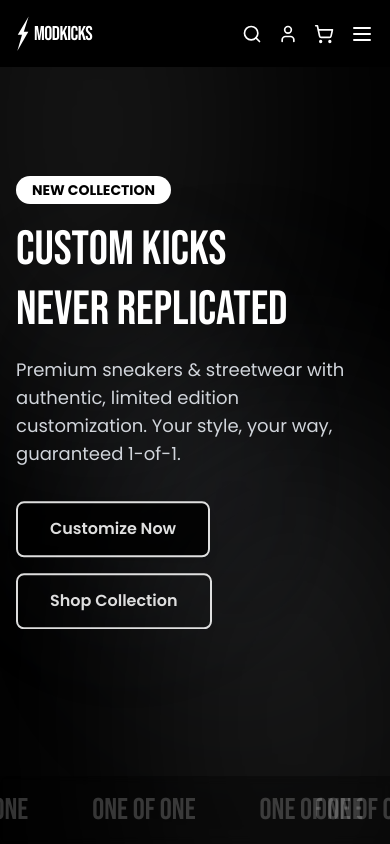
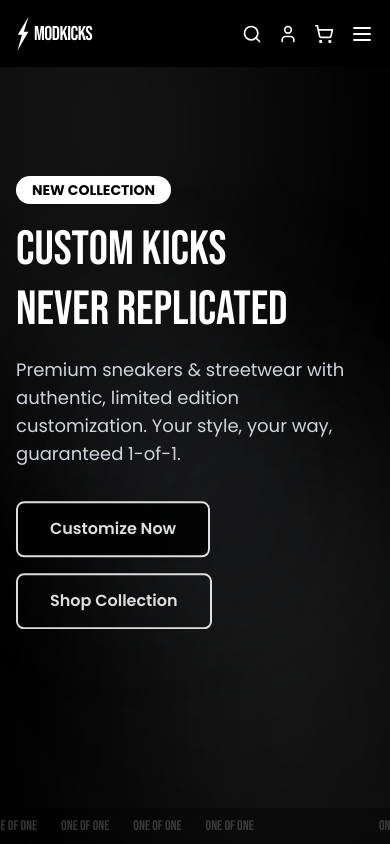
Before and after one commit to GariFFon/Website_Street, a React (Vite) app: page / in a window 390 px wide. Shown: the top 844 px of the page. Built offline with nearby package versions, Linux system fonts and the light colour scheme.

Commit message:
carousel thoda theek kiya hai

```diff
--- a/src/components/home/Hero.tsx
+++ b/src/components/home/Hero.tsx
@@ -1,8 +1,33 @@
-
-import React from 'react';
+import React, { useEffect, useState } from 'react';
 import Button from '../Button';
 
 const Hero = () => {
+  // Add state to track window width for responsive carousel
+  const [windowWidth, setWindowWidth] = useState(
+    typeof window !== 'undefined' ? window.innerWidth : 0
+  );
+
+  // Update window width on resize
+  useEffect(() => {
+    const handleResize = () => {
+      setWindowWidth(window.innerWidth);
+    };
+
+    if (typeof window !== 'undefined') {
+      window.addEventListener('resize', handleResize);
+      handleResize(); // Set initial width
+    }
+
+    return () => {
+      if (typeof window !== 'undefined') {
+        window.removeEventListener('resize', handleResize);
+      }
+    };
+  }, []);
+
+  // Determine how many items to show based on screen size
+  const carouselItemCount = windowWidth < 640 ? 4 : windowWidth < 1024 ? 6 : 8;
+
   return (
     <section className="min-h-screen flex flex-col justify-center relative overflow-hidden bg-black text-white">
       <div className="absolute inset-0 overflow-hidden">
@@ -62,18 +87,24 @@ const Hero = () => {
         </div>
       </div>
 
-      <div className="absolute bottom-0 left-0 right-0 overflow-hidden py-4 bg-black bg-opacity-30 backdrop-blur-sm">
+      <div className="absolute bottom-0 left-0 right-0 overflow-hidden py-2 sm:py-3 md:py-4 bg-black bg-opacity-30 backdrop-blur-sm">
         <div className="relative flex whitespace-nowrap">
           <div className="flex animate-[marquee_25s_linear_infinite]">
-            {Array(8).fill("ONE OF ONE").map((text, i) => (
-              <span key={i} className="font-display text-3xl md:text-4xl mx-8 opacity-20">
+            {Array(carouselItemCount).fill("ONE OF ONE").map((text, i) => (
+              <span
+                key={i}
+                className="font-display text-sm sm:text-xl md:text-2xl lg:text-3xl xl:text-4xl mx-3 sm:mx-4 md:mx-6 lg:mx-8 opacity-20"
+              >
                 {text}
               </span>
             ))}
           </div>
           <div className="absolute top-0 flex animate-[marquee_25s_linear_infinite] left-[100%]">
-            {Array(8).fill("ONE OF ONE").map((text, i) => (
-              <span key={i} className="font-display text-3xl md:text-4xl mx-8 opacity-20">
+            {Array(carouselItemCount).fill("ONE OF ONE").map((text, i) => (
+              <span
+                key={i}
+                className="font-display text-sm sm:text-xl md:text-2xl lg:text-3xl xl:text-4xl mx-3 sm:mx-4 md:mx-6 lg:mx-8 opacity-20"
+              >
                 {text}
               </span>
             ))}
```
